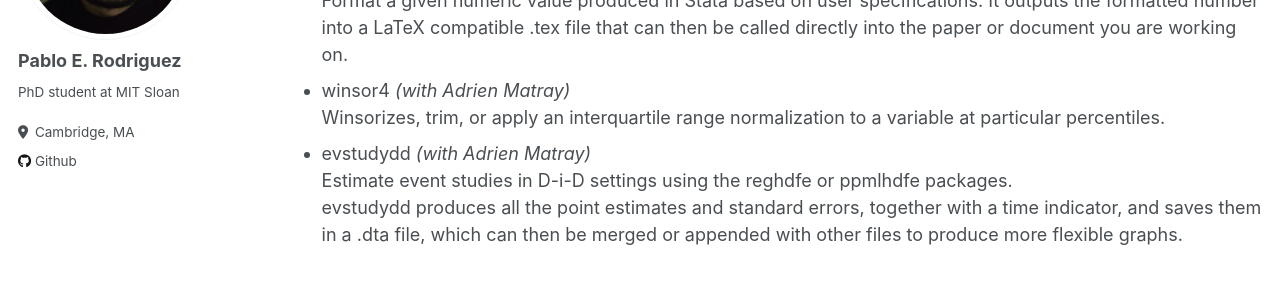
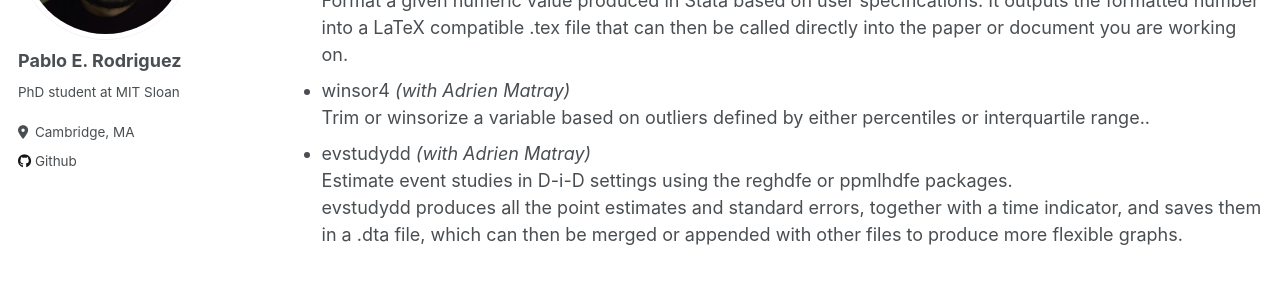
Before and after one commit to pablo-e-rodriguez/pablo-e-rodriguez.github.io, a Jekyll site: the page built from _pages/code.html, in a window 1280 px wide. Shown: the part 241-541 px from the top of the page. Built offline with Jekyll 4.4.1, drawn with Linux system fonts in a browser that asks for light colours.

Commit message:
Update code.html

```diff
--- a/_pages/code.html
+++ b/_pages/code.html
@@ -18,7 +18,7 @@ author_profile: true
 
 <li>
     winsor4 <i>(with Adrien Matray)</i><br>
-Winsorizes, trim, or apply an interquartile range normalization to a variable at particular percentiles.<br>
+Trim or winsorize a variable based on outliers defined by either percentiles or interquartile range..<br>
   </li>
 
   <li>
```
